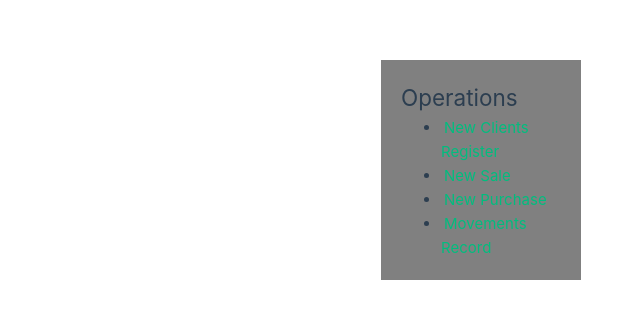
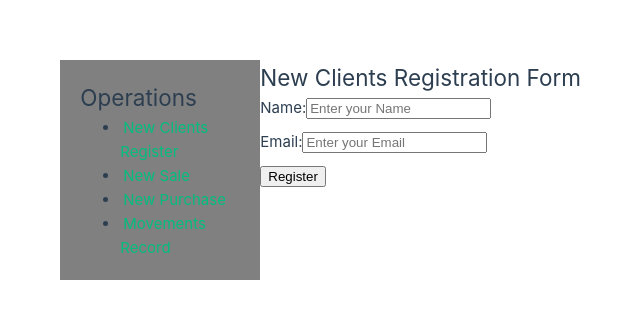
Before and after one commit to Ale85JN/Proyecto_Cripto, a Vue app in the folder Carteracrypto_Front/: page /clientsRegister in a window 1280 px wide. Shown: the part 230-548 px from the top of the page, without its empty margins (59-699 px from the left). Built offline with nearby package versions, Linux system fonts and the light colour scheme; the HTML template or start-up script is replaced by a standard one.

Commit message:
modificaciones al front,formulario registro, validaciones con vee-validate

```diff
--- a/Carteracrypto_Front/package.json
+++ b/Carteracrypto_Front/package.json
@@ -11,6 +11,7 @@
     "format": "prettier --write src/"
   },
   "dependencies": {
+    "@vee-validate/yup": "^4.15.1",
     "pinia": "^3.0.3",
     "vee-validate": "^4.15.1",
     "vue": "^3.5.17",
--- a/Carteracrypto_Front/src/components/Sidebar.vue
+++ b/Carteracrypto_Front/src/components/Sidebar.vue
@@ -1,3 +1,5 @@
+<!-- eslint-disable vue/multi-word-component-names -->
+<!----eslint-disable-next-line vue/multi-word-component-names-->
 <template>
   <div class="sidebar">
     <h2>Operations</h2>
--- /dev/null
+++ b/Carteracrypto_Front/src/modules/records/schemas/validationSchemas.js
@@ -0,0 +1,6 @@
+import * as yup from 'yup';
+
+export const schema = yup.object({
+  name: yup.string().required(),
+  email: yup.string().email().required()
+});
--- /dev/null
+++ b/Carteracrypto_Front/src/modules/records/views/clientsRegisterView.vue
@@ -0,0 +1,36 @@
+<template>
+  <div>
+    <h2>New Clients Registration Form</h2>
+    <Form  :validation-schema="schema" @submit="onSubmit">
+      <div class="form">
+        <label for="name">Name:</label>
+        <Field type="text" name="name" id="name" placeholder="Enter your Name"/>
+        <ErrorMessage  name="name"></ErrorMessage>
+      </div>
+      <div  class="form">
+        <label for=" email">Email:</label>
+        <Field type="email" name="email" id="email" placeholder="Enter your Email"/>
+        <ErrorMessage  name="email"></ErrorMessage>
+      </div>
+      <div class="form" >
+        <button type="submit">Register</button>
+      </div>
+    </Form>
+  </div>
+
+</template>
+
+<script setup>
+import {Form, Field, ErrorMessage} from 'vee-validate';
+import {schema} from '../schemas/validationSchemas';
+
+const onSubmit = () => {
+  console.log("The Form has been submitted");
+}
+</script>
+
+<style scoped>
+.form{
+  margin-bottom: 10px;
+}
+</style>
--- a/Carteracrypto_Front/src/router/index.js
+++ b/Carteracrypto_Front/src/router/index.js
@@ -12,7 +12,7 @@ const router = createRouter({
     {
       path: '/clientsRegister',
       name: 'clientsRegister',
-      component: () => import('../modules/clientsRegister/components/ClientsRegister.vue'),
+      component: () => import('../modules/records/views/clientsRegisterView.vue'),
     },
      {
       path: '/newPurchase',
```
Also changed, not shown: Carteracrypto_Front/src/modules/clientsRegister/components/ClientsRegister.vue (deleted, +0 -11 lines), 1 other file (tests, documents, lock files or other folders).
